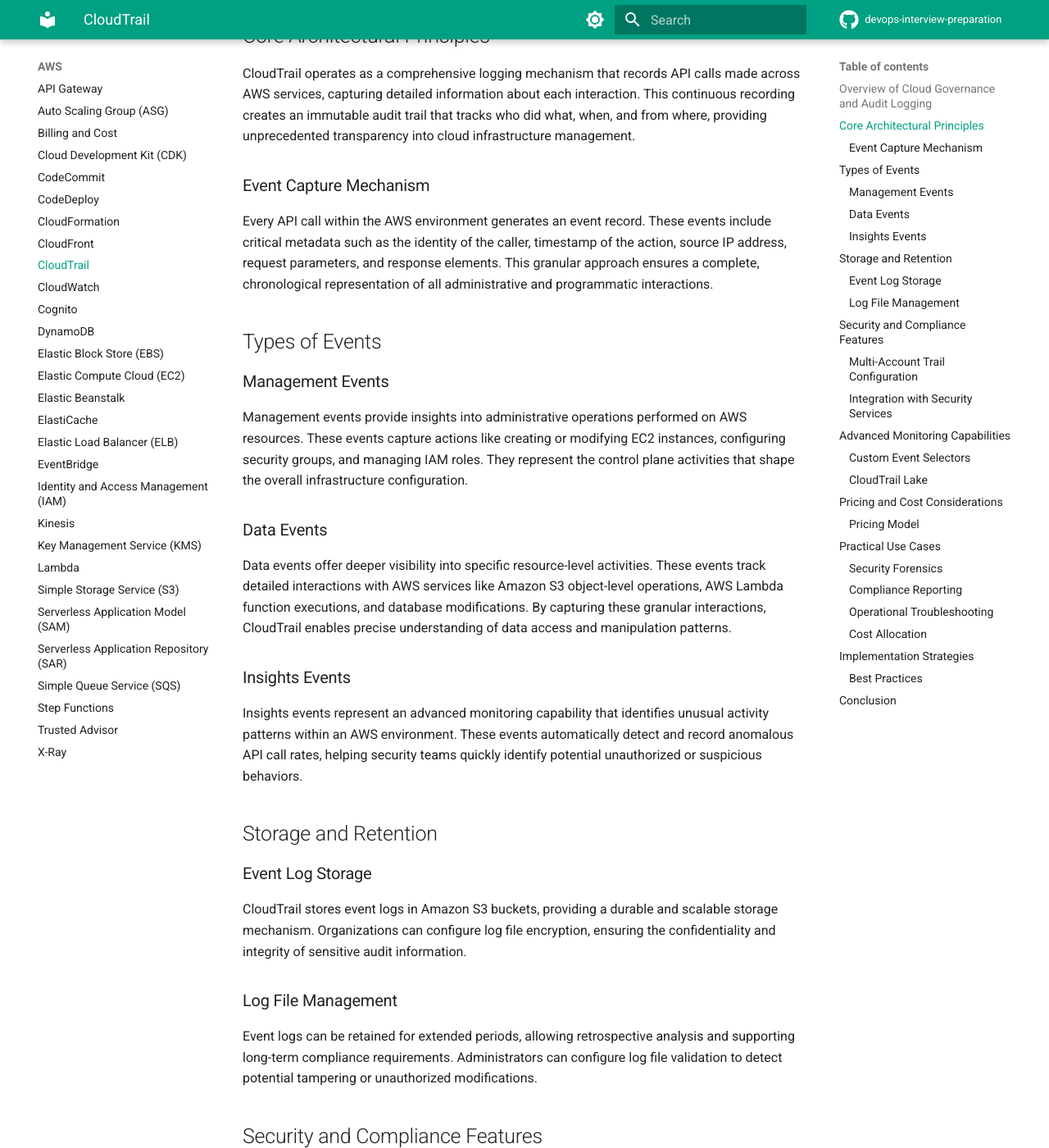
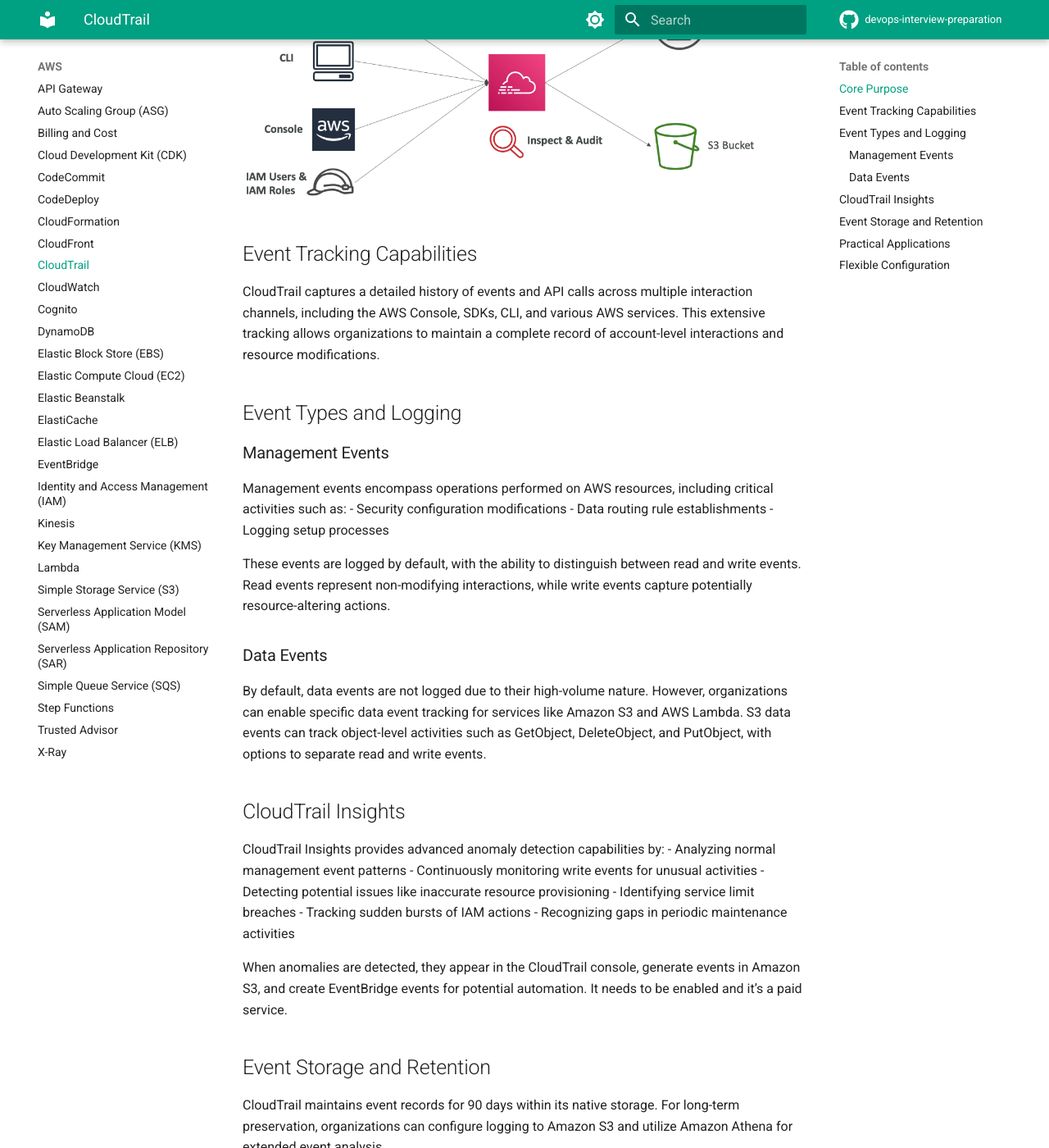
Before and after one commit to alelapi/devops-interview-preparation, an MkDocs documentation site: the page built from docs/aws/cloudtrail.md, in a window 1280 px wide and 1400 px high, scrolled down 461 px. Shown: the whole window at 82% size. Built offline with MkDocs 1.6.1 and Material for MkDocs 9.7.7, drawn with Linux system fonts in a browser that asks for light colours; comment, search, counter and statistics services are not loaded; some of the changed text lies outside the part shown.

Commit message:
fix cloudtrail

```diff
--- a/docs/aws/cloudtrail.md
+++ b/docs/aws/cloudtrail.md
@@ -1,82 +1,51 @@
 # CloudTrail
 
-## Overview of Cloud Governance and Audit Logging
+## Core Purpose
 
-AWS CloudTrail represents a critical governance and compliance service that provides comprehensive visibility into user activity and API usage across Amazon Web Services infrastructure. By capturing an exhaustive record of actions taken within an AWS environment, CloudTrail enables organizations to maintain robust security monitoring, operational troubleshooting, and regulatory compliance frameworks.
+AWS CloudTrail serves as a critical governance, compliance, and auditing tool for AWS accounts. Enabled by default, it provides a comprehensive tracking mechanism for all activities within an AWS environment.
 
-## Core Architectural Principles
+![Cloudtrail Overview:](../assets/img/cloudtrail.png)
 
-CloudTrail operates as a comprehensive logging mechanism that records API calls made across AWS services, capturing detailed information about each interaction. This continuous recording creates an immutable audit trail that tracks who did what, when, and from where, providing unprecedented transparency into cloud infrastructure management.
+## Event Tracking Capabilities
 
-### Event Capture Mechanism
+CloudTrail captures a detailed history of events and API calls across multiple interaction channels, including the AWS Console, SDKs, CLI, and various AWS services. This extensive tracking allows organizations to maintain a complete record of account-level interactions and resource modifications.
 
-Every API call within the AWS environment generates an event record. These events include critical metadata such as the identity of the caller, timestamp of the action, source IP address, request parameters, and response elements. This granular approach ensures a complete, chronological representation of all administrative and programmatic interactions.
-
-## Types of Events
+## Event Types and Logging
 
 ### Management Events
-Management events provide insights into administrative operations performed on AWS resources. These events capture actions like creating or modifying EC2 instances, configuring security groups, and managing IAM roles. They represent the control plane activities that shape the overall infrastructure configuration.
+
+Management events encompass operations performed on AWS resources, including critical activities such as:
+- Security configuration modifications
+- Data routing rule establishments
+- Logging setup processes
+
+These events are logged by default, with the ability to distinguish between read and write events. Read events represent non-modifying interactions, while write events capture potentially resource-altering actions.
 
 ### Data Events
-Data events offer deeper visibility into specific resource-level activities. These events track detailed interactions with AWS services like Amazon S3 object-level operations, AWS Lambda function executions, and database modifications. By capturing these granular interactions, CloudTrail enables precise understanding of data access and manipulation patterns.
 
-### Insights Events
-Insights events represent an advanced monitoring capability that identifies unusual activity patterns within an AWS environment. These events automatically detect and record anomalous API call rates, helping security teams quickly identify potential unauthorized or suspicious behaviors.
+By default, data events are not logged due to their high-volume nature. However, organizations can enable specific data event tracking for services like Amazon S3 and AWS Lambda. S3 data events can track object-level activities such as GetObject, DeleteObject, and PutObject, with options to separate read and write events.
 
-## Storage and Retention
+## CloudTrail Insights
 
-### Event Log Storage
-CloudTrail stores event logs in Amazon S3 buckets, providing a durable and scalable storage mechanism. Organizations can configure log file encryption, ensuring the confidentiality and integrity of sensitive audit information.
+CloudTrail Insights provides advanced anomaly detection capabilities by:
+- Analyzing normal management event patterns
+- Continuously monitoring write events for unusual activities
+- Detecting potential issues like inaccurate resource provisioning
+- Identifying service limit breaches
+- Tracking sudden bursts of IAM actions
+- Recognizing gaps in periodic maintenance activities
 
-### Log File Management
-Event logs can be retained for extended periods, allowing retrospective analysis and supporting long-term compliance requirements. Administrators can configure log file validation to detect potential tampering or unauthorized modifications.
+When anomalies are detected, they appear in the CloudTrail console, generate events in Amazon S3, and create EventBridge events for potential automation.
+It needs to be enabled and it's a paid service.
 
-## Security and Compliance Features
+## Event Storage and Retention
 
-### Multi-Account Trail Configuration
-CloudTrail supports organization-wide trail configurations, enabling centralized logging across multiple AWS accounts. This feature is critical for enterprises managing complex, distributed cloud infrastructures.
+CloudTrail maintains event records for 90 days within its native storage. For long-term preservation, organizations can configure logging to Amazon S3 and utilize Amazon Athena for extended event analysis.
 
-### Integration with Security Services
-Seamless integration with services like Amazon CloudWatch and AWS Config allows real-time monitoring, automated alerting, and comprehensive security analysis.
+## Practical Applications
 
-## Advanced Monitoring Capabilities
+CloudTrail is invaluable for forensic investigations, particularly when resources are unexpectedly deleted. By providing a comprehensive event trail, it enables detailed tracking and understanding of account-level activities.
 
-### Custom Event Selectors
-Organizations can configure custom event selectors to filter and capture specific types of events, reducing storage costs and focusing on most critical interactions.
+## Flexible Configuration
 
-### CloudTrail Lake
-An advanced feature that provides a centralized repository for storing, analyzing, and managing AWS events, supporting complex query and analysis requirements.
-
-## Pricing and Cost Considerations
-
-### Pricing Model
-- First copy of management events: Free
-- Additional management event copies: Standard AWS CloudTrail pricing
-- Data events and Insights events: Charged based on volume and complexity
-
-## Practical Use Cases
-
-### Security Forensics
-CloudTrail enables detailed security investigations by providing comprehensive logs of all API activities.
-
-### Compliance Reporting
-Support for regulatory requirements by maintaining detailed, immutable audit trails.
-
-### Operational Troubleshooting
-Facilitate root cause analysis of infrastructure changes and performance issues.
-
-### Cost Allocation
-Track resource usage and identify potential optimization opportunities.
-
-## Implementation Strategies
-
-### Best Practices
-- Enable logging across all AWS regions
-- Configure log file encryption
-- Implement multi-account trail configurations
-- Set up CloudWatch alarms for critical events
-- Regularly review and analyze event logs
-
-## Conclusion
-
-AWS CloudTrail provides an indispensable service for maintaining visibility, security, and compliance in cloud environments. By offering comprehensive, granular logging capabilities, it empowers organizations to understand, monitor, and secure their AWS infrastructure with unprecedented detail and reliability.
+Users can configure trails to cover all AWS regions or focus on specific regional activities, providing flexible monitoring options tailored to organizational needs.
```
Also changed, not shown: docs/assets/img/cloudtrail.png (added).
